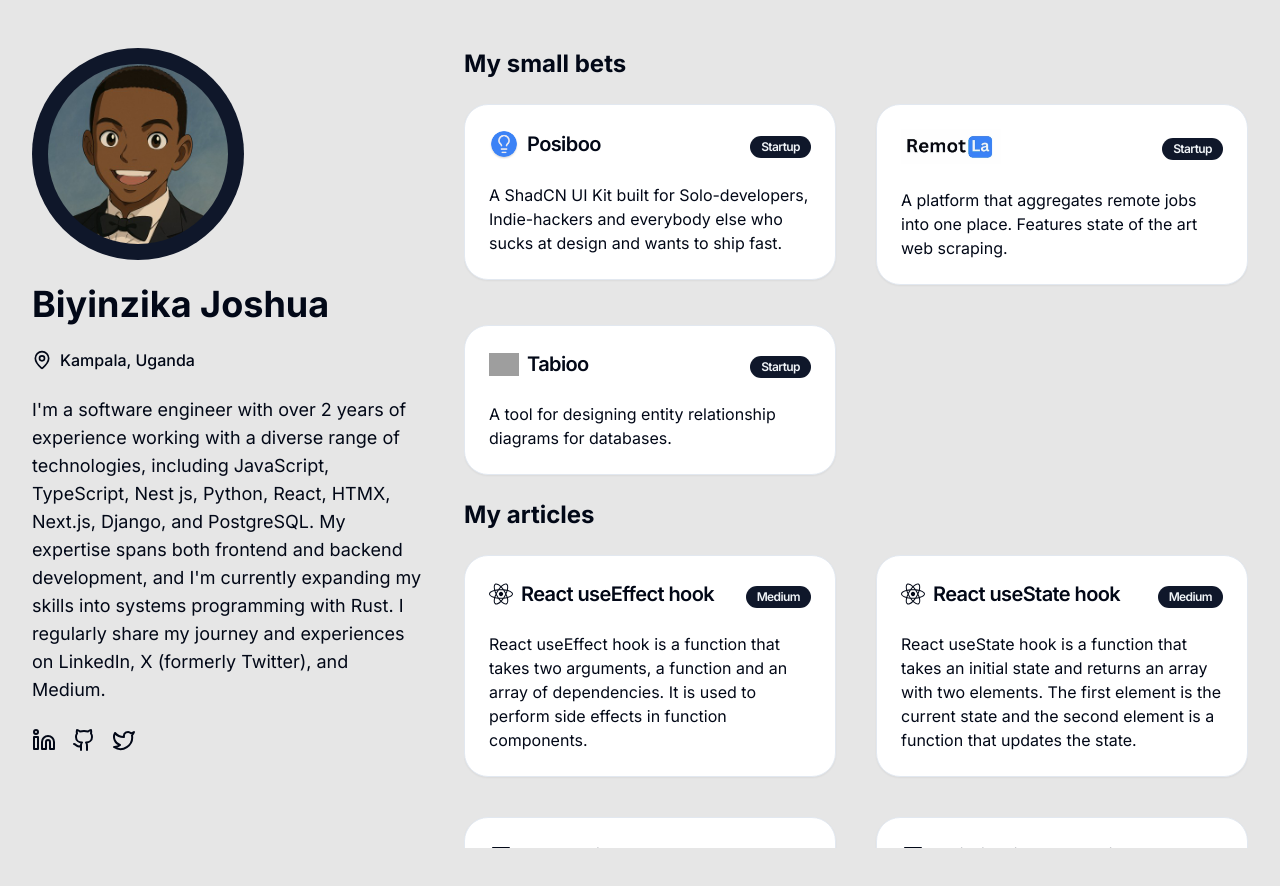
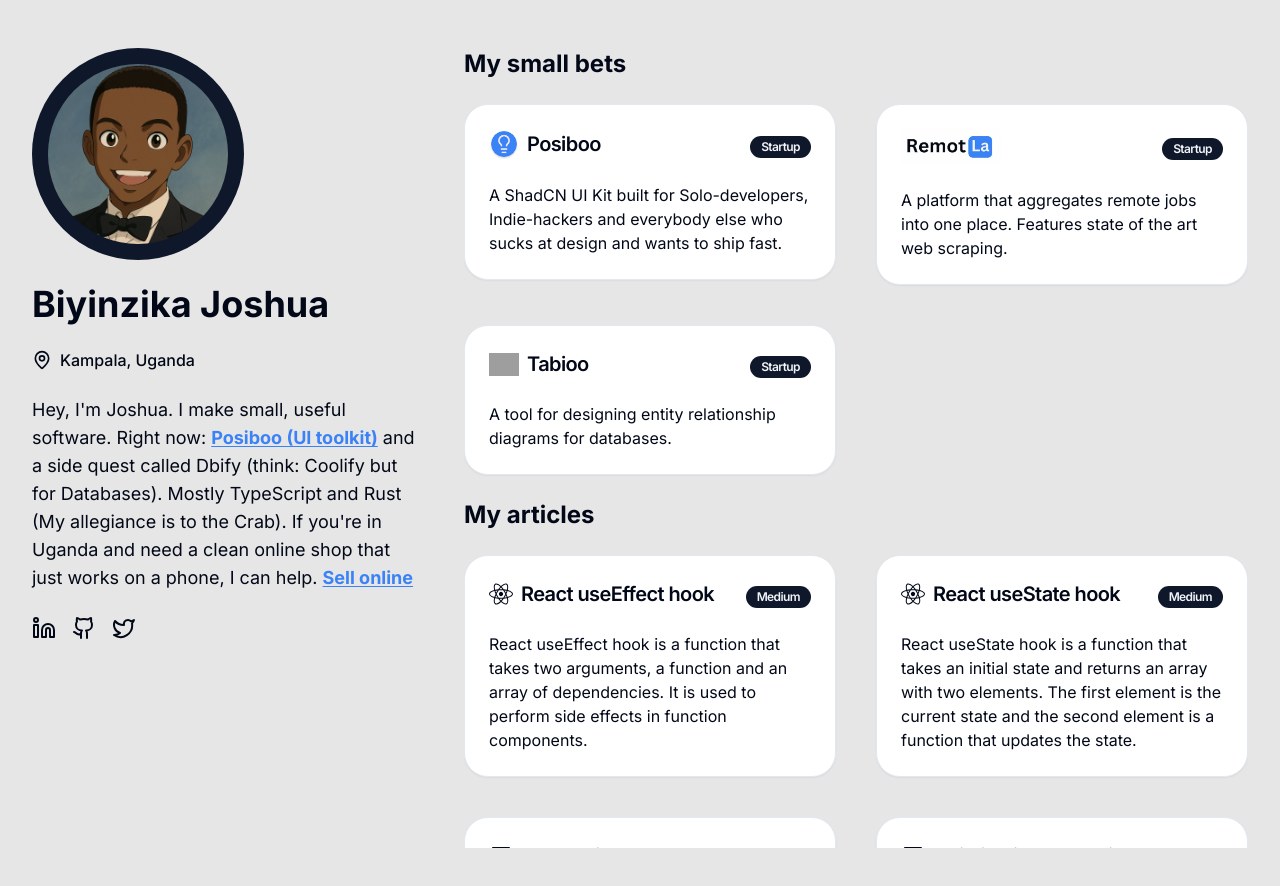
Before and after one commit to Biyinzika-Joshua-J/Portfolio-v4, a Next.js app: page / in a window 1280 px wide. Shown: the top 886 px of the page. Built offline with nearby package versions, Linux system fonts and the light colour scheme; grey boxes are pictures that could not be loaded.

Commit message:
Add new bio

```diff
--- a/app/(root)/page.tsx
+++ b/app/(root)/page.tsx
@@ -51,12 +51,24 @@
           </div>
 
           <p className="text-lg mt-2">
-            I&apos;m a software engineer with over 2 years of experience working with a diverse
-            range of technologies, including JavaScript, TypeScript, Nest js, Python, React, HTMX,
-            Next.js, Django, and PostgreSQL. My expertise spans both frontend and backend
-            development, and I&apos;m currently expanding my skills into systems programming with
-            Rust. I regularly share my journey and experiences on LinkedIn, X (formerly Twitter),
-            and Medium.
+            Hey, I&apos;m Joshua. I make small, useful software. Right now:{' '}
+            <Link
+              className="text-blue-500 font-bold underline-offset-2 underline hover:text-blue-800"
+              target="_blank"
+              href={'https://posiboo.com'}
+            >
+              Posiboo (UI toolkit)
+            </Link>{' '}
+            and a side quest called Dbify (think: Coolify but for Databases). Mostly TypeScript and
+            Rust (My allegiance is to the Crab). If you&apos;re in Uganda and need a clean online
+            shop that just works on a phone, I can help.{' '}
+            <Link
+              className="text-blue-500 font-bold underline-offset-2 underline hover:text-blue-800"
+              href={'/sell-online'}
+              target="_blank"
+            >
+              Sell online
+            </Link>
           </p>
           <div className="flex items-center space-x-4 mt-6">
             {socialLinks.map((link) => (
```
